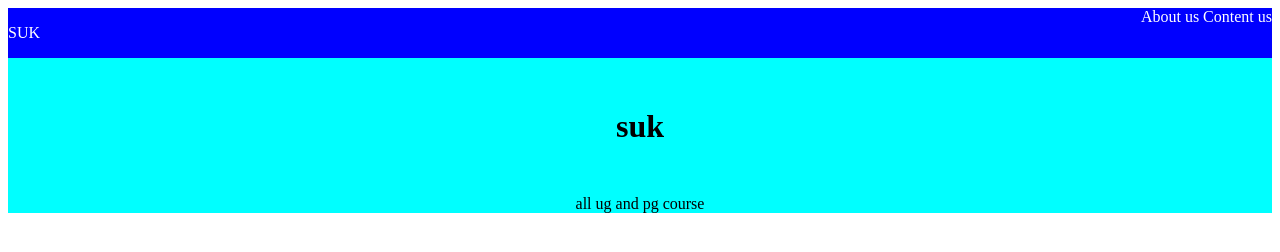
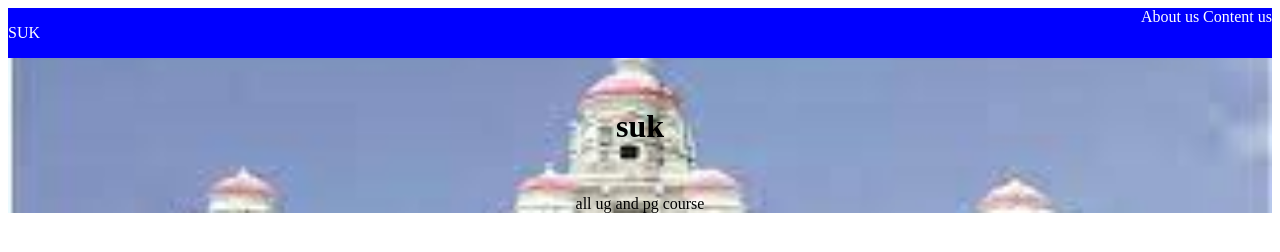
Before and after one commit to ArunkumarBiradar/sukpage, a plain HTML site: page index.html in a window 1280 px wide. Drawn offline with Linux system fonts and the light colour scheme.

Commit message:
Update index.css

```diff
--- a/index.css
+++ b/index.css
@@ -1,7 +1,7 @@
 .header{
     background-color: aqua;
     text-align: center;
-    background-image: url();
+    background-image: url(download.jfif);
 
 background-size: cover;
 
```
